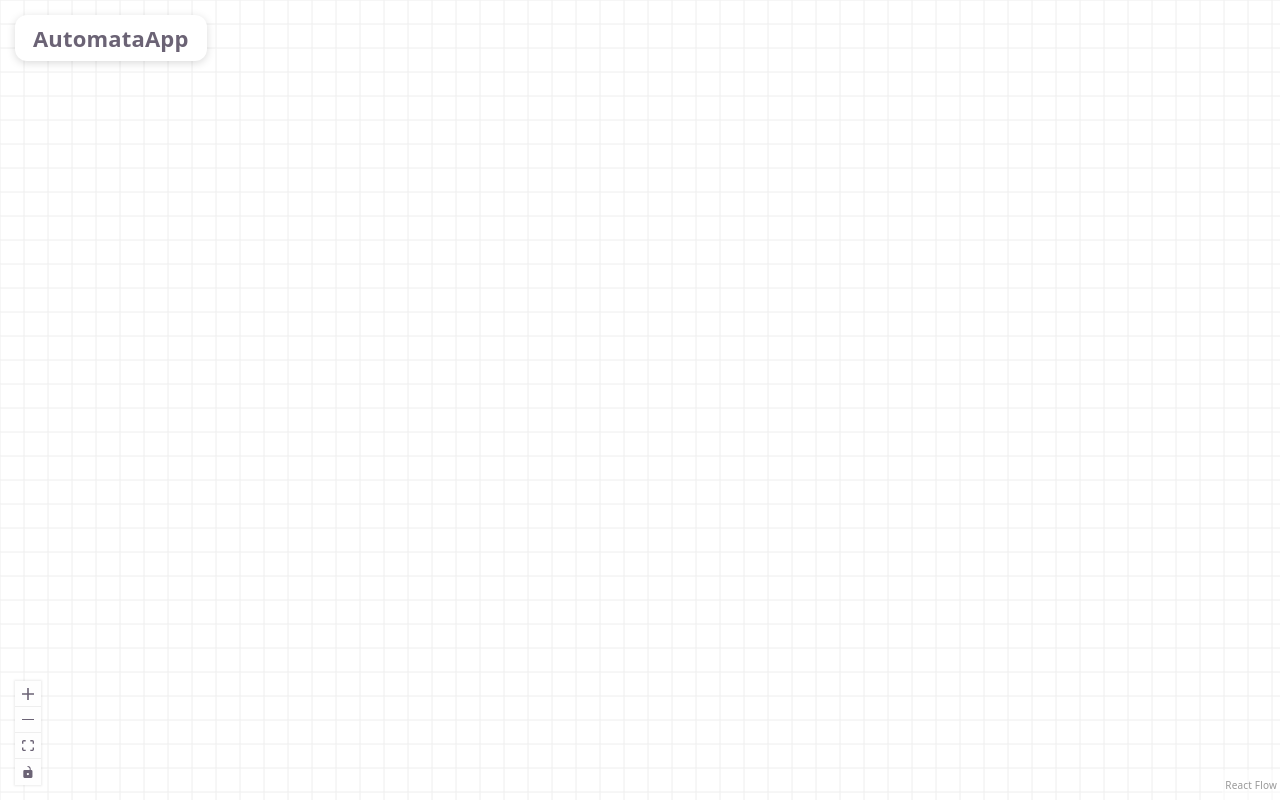
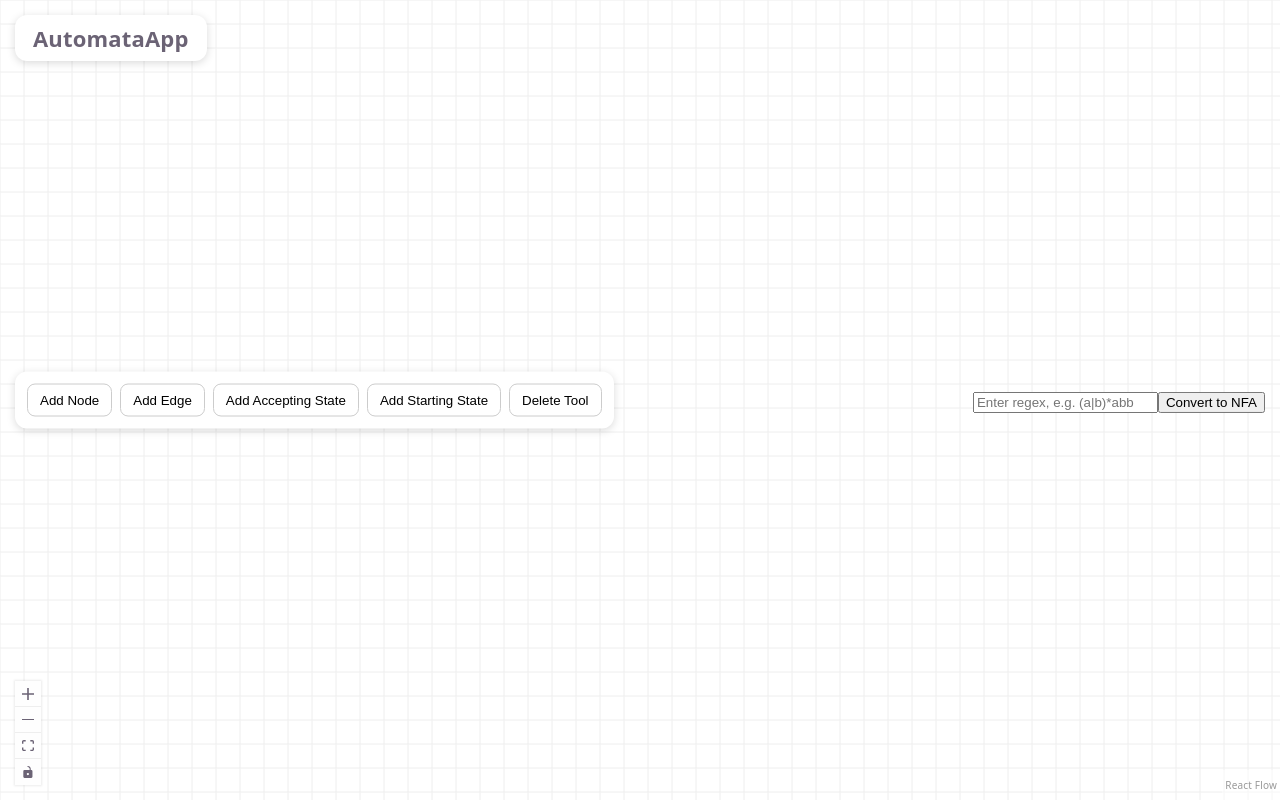
Before and after one commit to jatkin11/automata-app, a React (Vite) app: page / in a window 1280 px wide. Built offline with nearby package versions, Linux system fonts and the light colour scheme.

Commit message:
added tools panel and info panel with dummy buttons for now, plus added the css in the index.css for the panel formatiing

```diff
--- a/src/components/AutomataCanvas.jsx
+++ b/src/components/AutomataCanvas.jsx
@@ -23,6 +23,26 @@ function AutomataCanvas() {
           </div>
         </Panel>
 
+        <Panel position="center-left">
+          <div className="tools-panel">
+            <button>Add Node</button>
+            <button>Add Edge</button>
+            <button>Add Accepting State</button>
+            <button>Add Starting State</button>
+            <button>Delete Tool</button>
+          </div>
+        </Panel>
+
+        <Panel position="center-right">
+          <div className="info-panel">
+            <input
+              type="text"
+              placeholder="Enter regex, e.g. (a|b)*abb"
+            />
+            <button>Convert to NFA</button>
+          </div>
+        </Panel>
+
         <Background
           variant={BackgroundVariant.Lines}
           gap={24}
--- a/src/index.css
+++ b/src/index.css
@@ -112,3 +112,44 @@ code {
   font-weight: 600;
   box-shadow: 0 2px 8px rgba(0, 0, 0, 0.15);
 }
+
+.tools-panel {
+  background: white;
+  padding: 12px;
+  border-radius: 12px;
+  display: flex;
+  gap: 8px;
+  box-shadow: 0 2px 8px rgba(0, 0, 0, 0.15);
+}
+
+.tools-panel button {
+  padding: 8px 12px;
+  border: 1px solid #ccc;
+  border-radius: 8px;
+  background: white;
+  cursor: pointer;
+}
+
+.regex-panel {
+  background: white;
+  padding: 12px;
+  border-radius: 12px;
+  display: flex;
+  gap: 8px;
+  box-shadow: 0 2px 8px rgba(0, 0, 0, 0.15);
+}
+
+.regex-panel input {
+  width: 300px;
+  padding: 8px;
+  border: 1px solid #ccc;
+  border-radius: 8px;
+}
+
+.regex-panel button {
+  padding: 8px 12px;
+  border: 1px solid #ccc;
+  border-radius: 8px;
+  background: white;
+  cursor: pointer;
+}
```
